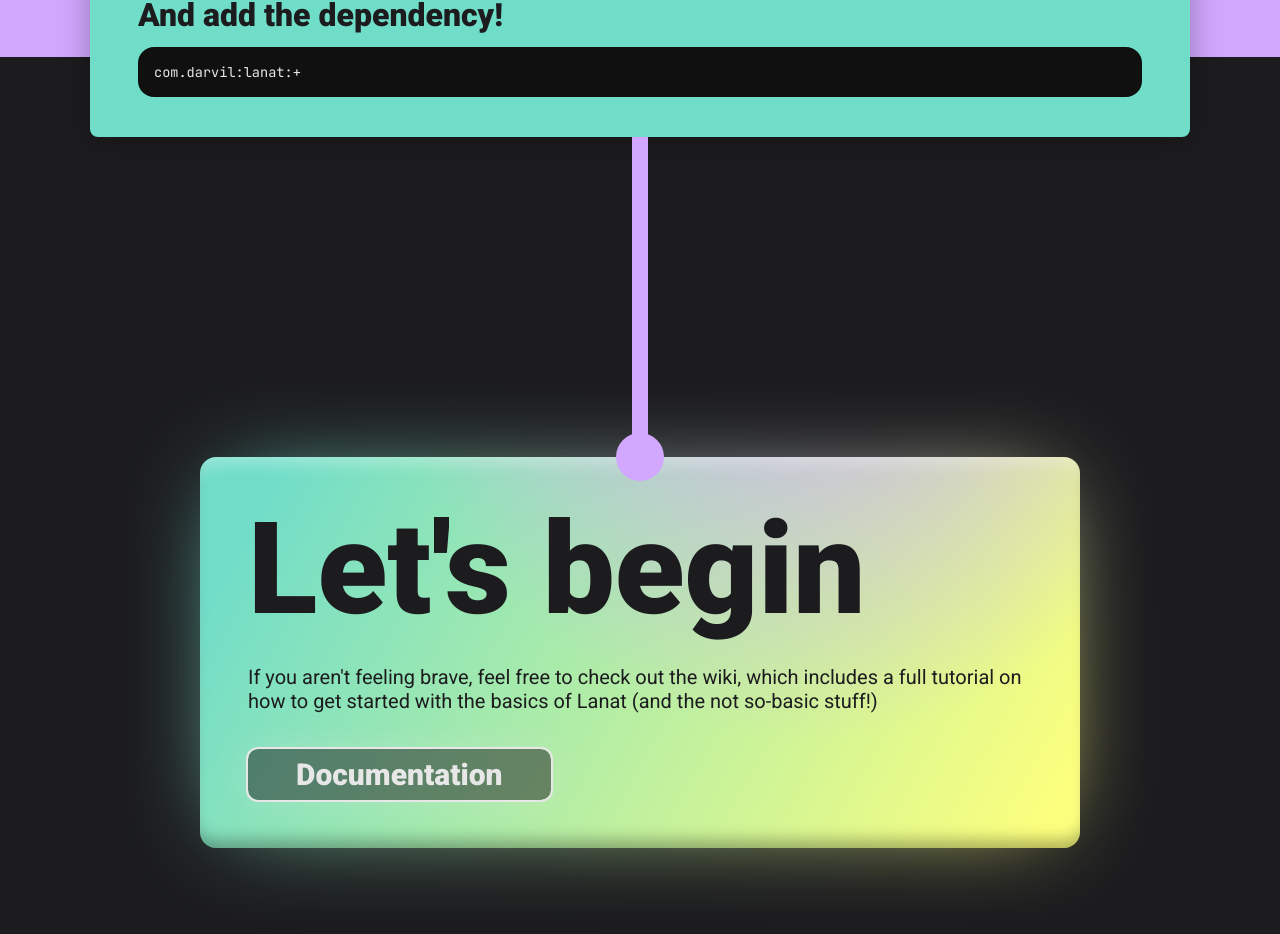
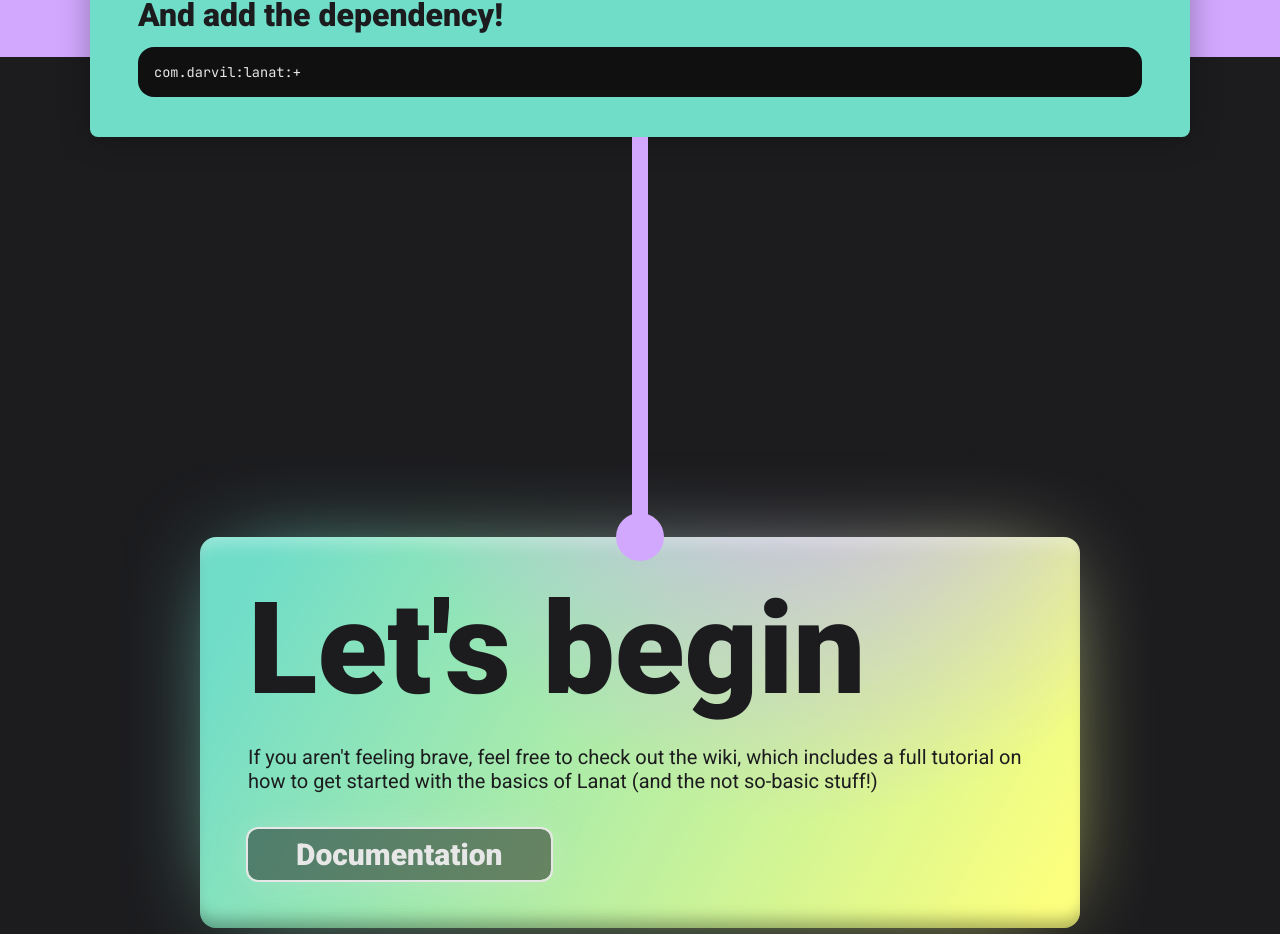
Before and after one commit to darvil82/lanat-web, a SvelteKit app: page / in a window 1280 px wide. Shown: the part 6225-7159 px from the top of the page. Built offline with nearby package versions, Linux system fonts and the light colour scheme; no server answers.

Commit message:
small tweak in getstared arrow

```diff
--- a/src/routes/(components)/getStarted/GetStarted.svelte
+++ b/src/routes/(components)/getStarted/GetStarted.svelte
@@ -118,7 +118,7 @@
 
 		.arrow {
 			width: 1rem;
-			height: min(max(40vh, 20rem), 50rem);
+			height: min(max(50vh, 20rem), 50rem);
 			background-color: var(--color-accent-3);
 			position: relative;
 
```
